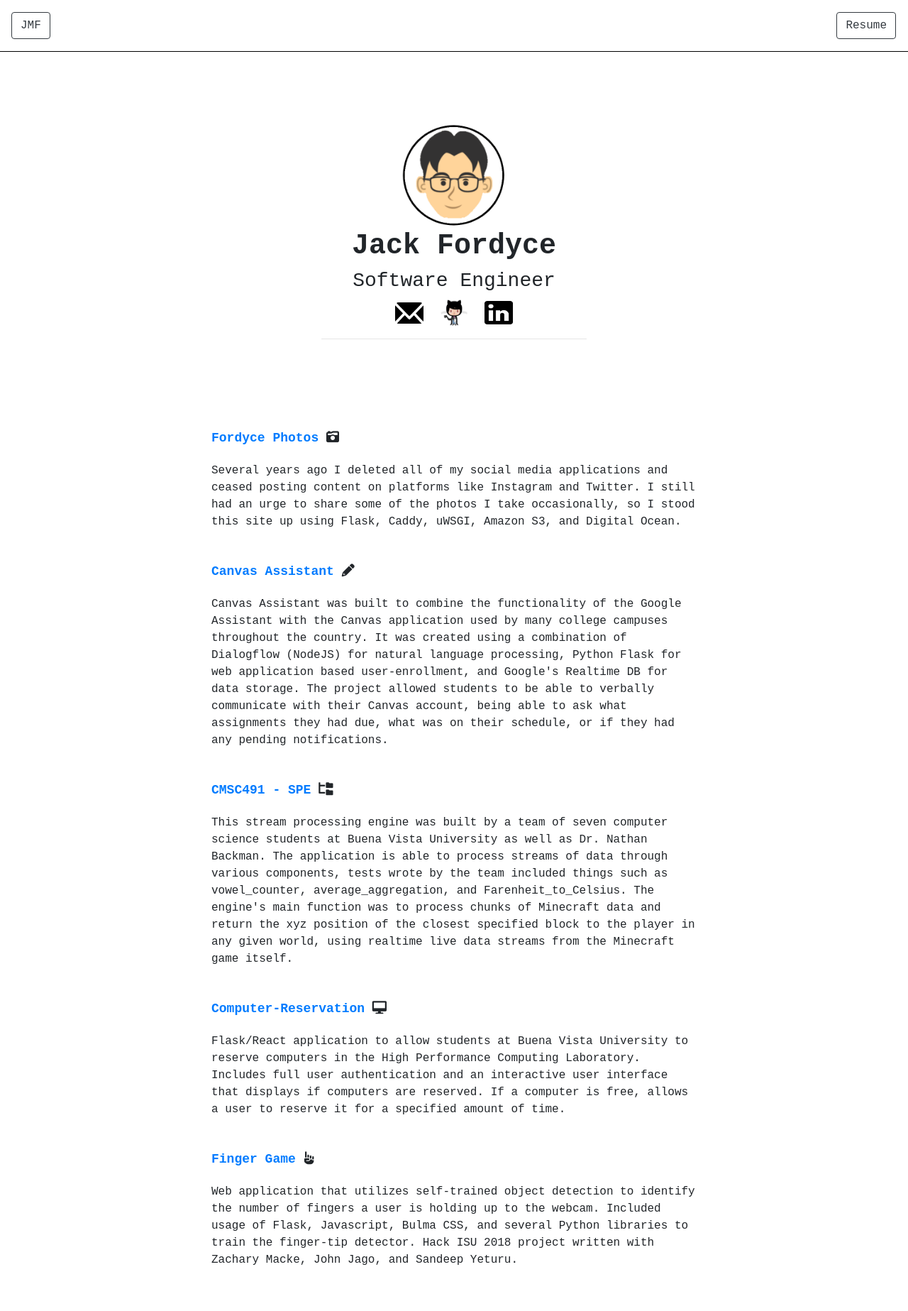
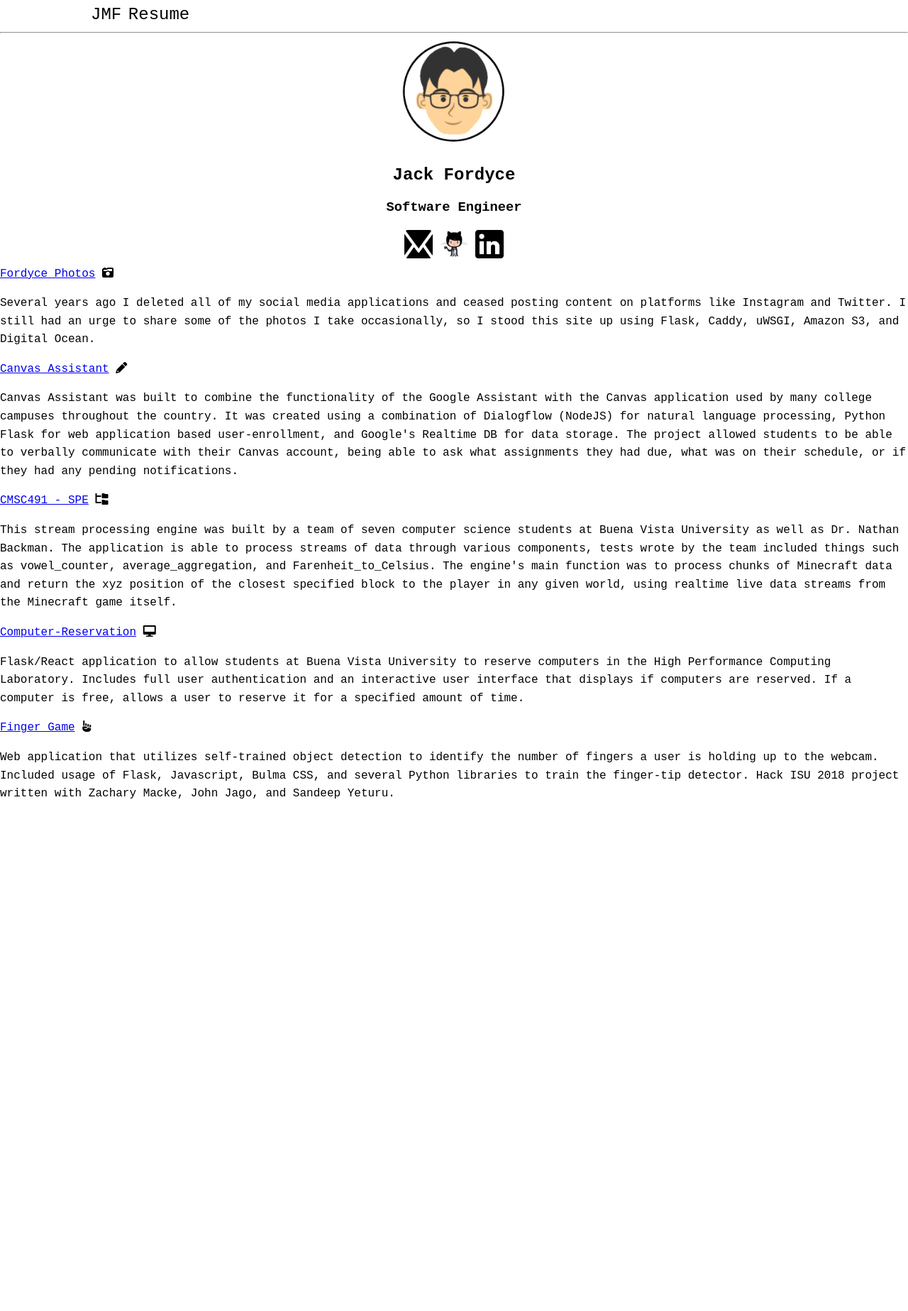
Before and after one commit to jackmford/personal-website-MK2, a Flask app: page / in a window 1280 px wide. Shown: the whole page at 71% size. After the commit the page ends 1125 px from the top, so only its background shows below. Run offline with Flask 2, Linux system fonts and the light colour scheme; some libraries are stand-ins or nearby versions.

Commit message:
woo normal css that I'm bad at

```diff
--- a/app/static/css/index.css
+++ b/app/static/css/index.css
@@ -1,162 +1,34 @@
-#top-level{
+body{
+	font-family: "Courier New", Courier, monospace;
+	margin: 0;
+	line-height: 1.6em;
+}
+
+.container{
+	width: 80%;
+	margin: auto;
+	overflow: hidden;
+}
+#navbar{
+	margin-top: 8px;
+}
+#navbar a{
+	display: inline;
+	text-decoration: none;
+	color: black;
+	font-size: 24px;
+}
+
+#main-section{
 	text-align: center;
-	margin-top: 100px;
-	margin-bottom: 75px;
 }
-#about-hr{
-	margin-top: 0px;
-	border-color: black;
-}
-#about-header{
-	margin-bottom: 0px;
-	font-weight: bold;
-	text-align: center;
-	padding-top: 40px;
-}
-.navbar{
-	height: 72px;
-}
-.right-btn{
-	margin-right: 16px;
-}
-#prof-pic{
-	display: inline-block;
-	text-align: center;
+
+#main-section img{
 	width: 150px;
 	height: 150px;
 }
-#headshot{
-	margin-left: auto;
-	margin-right: auto;
-	margin-top: 30px;
-	display: block;
-	border: 10px solid #81b29a;
+
+#main-section a img{
+	width: 40px;
+	height: 40px;
 }
-#total-cont{
-	padding-bottom: 50px;
-}
-.aboutme-title{
-	margin-top: 40px;
-	text-align: left;
-	width: 562px;
-	padding: 0px;
-}
-.aboutme-desc{
-	text-align: left;
-	margin-top: 25px;
-	padding: 0px;
-	width: 562px;
-	margin-left: auto;
-	margin-right: auto;
-	display: block;
-}
-.proj-p-title{
-	font-size: 18px;
-	font-weight: bold;
-	padding: 10px;
-	text-align: left;
-	margin-top: auto;
-	margin-bottom: auto;
-}
-#linked-link{
-	position:relative;
-	left:13px;
-}
-.linked-btn{
-	height: 33px;
-	width: 40px;
-	display: inline-block;
-	text-align: center;
-}
-.proj-p-des{
-	margin: 0px;
-	padding:10px;
-}
-.proj-row{
-	#border: 0.15px solid #c8c8c8;
-	display: flex;
-}
-#proj-desc-container{
-	margin-top: 25px;
-	width: 55%;
-}
-#proj-container{
-	margin-top: 50px;
-}
-#projs{
-	text-align: center;
-}
-#proj-title{
-	font-weight: bold;
-}
-.project-des{
-	text-align: center;
-	align-items: center;
-	padding: 10px;
-}
-.project-exp{
-	text-align: left;
-}
-#res{
-	text-align: center;
-}
-#top{
-	width: 100%;
-	margin: 0px;
-	border-color: black;
-}
-.col{
-	padding-right: 16px;
-	padding-left: 16px;
-}
-.mail-btn{
-	height: 30px;
-	width: 40px;
-	display: inline-block;
-	text-align: center;
-}
-a{
-	text-decoration: none;
-}
-html, body{
-	font-family: "Courier New", Courier, monospace;*/
-	margin: 0;
-	height: 100%;
-	width: 100%;
-}
-#mail-link{
-	position:relative;
-	right:13px;
-}
-#git-link{
-	position:relative;
-}
-#contact{
-	border: none;
-	cursor: pointer;
-	text-transform: uppercase;
-	border-radius: 5px;
-	padding: 7px;
-}
-
-.git-btn{
-	height: 40px;
-	width: 40px;
-	display: inline-block;
-	text-align: center;
-}
-
-hr{
-	width: 30%;
-}
-#name-header{
-	font-weight: bold;
-	text-align: center;
-}
-#title-header{
-	text-align: center;
-}
-#hi{
-	margin-right:0px;
-	text-align: center;
-}
--- a/app/templates/index.html
+++ b/app/templates/index.html
@@ -3,7 +3,6 @@
   <head>
     <meta charset="utf-8">
     <meta name="viewport" content="width=device-width, initial-scale=1, shrink-to-fit=no">
-    <link rel="stylesheet" href="https://maxcdn.bootstrapcdn.com/bootstrap/4.0.0/css/bootstrap.min.css" integrity="sha384-Gn5384xqQ1aoWXA+058RXPxPg6fy4IWvTNh0E263XmFcJlSAwiGgFAW/dAiS6JXm" crossorigin="anonymous">
     <link rel="stylesheet" href="https://cdnjs.cloudflare.com/ajax/libs/font-awesome/6.0.0/css/all.min.css">
     <link rel="stylesheet" type="text/css" href="{{ url_for('static', filename='css/index.css') }}">
     <link rel="icon" href="../static/img/cartoonprof.png" type="image/x-icon">
@@ -11,33 +10,25 @@
   </head>
 
   <body>
-    <nav class="navbar">
-      <form target="" class="form-inline" action="/">
-        <button class="btn btn-outline-dark my-2 my-sm-0" type="submit">JMF</button>
-      </form>
-      <div class="text-right row">
-        <form target="_blank" class="form-inline" action="/resume/">
-          <button class="btn btn-outline-dark my-2 my-sm-0 right-btn" type="submit">Resume</button>
-        </form>
+    <nav id="navbar">
+      <div class="container">
+        <a href="/">JMF</a>
+        <a href="/resume">Resume</a>
       </div>
     </nav>
 
     <hr id="top">
 
-    <div id="total-cont">
-      <div class="container-fluid">
-        <div class="row top-marg" >
-          <div class="col"id="top-level">
+    <section id="main-section">
+      <div class="container">
         <img id="prof-pic" src="../static/img/cartoonprof.png" alt="A cartoon representation of my face">
         <h1 id="name-header">Jack Fordyce</h1>
         <h3 id="title-header">Software Engineer</h3>
         <a href="mailto:jackmitchellfordyce@gmail.com" target="_blank" id="mail-link"><img class="mail-btn" src="../static/img/emailpic.png" alt="Send me an email"></a>
         <a href="https://github.com/jackmford" target="_blank" id="git-link"><img class="git-btn" src="../static/img/octos.png" alt="Visit my Github page"></a>
         <a href="https://www.linkedin.com/in/jackmitchellfordyce/" target="_blank" id="linked-link"><img class="linked-btn" src="../static/img/linkedin.png" alt="Visit my Linkedin page"></a>
-            <hr>
       </div>
-        </div>
-      </div>
+    </section>
 
       <div class="container-fluid" id="proj-desc-container">
         <div class="row proj-row">
```
Lines whose indentation alone changed are shown as unchanged.
